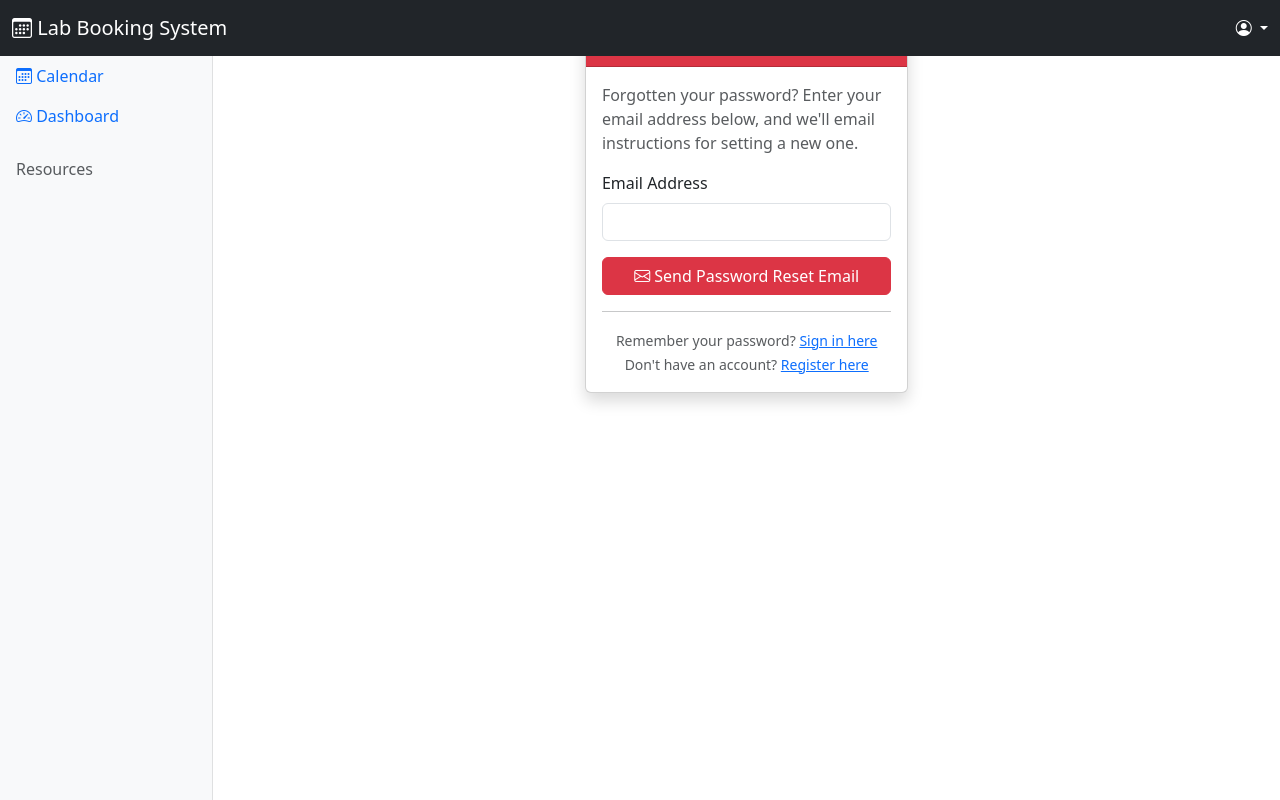
After one commit to ohbotno/aperature-booking, a Django app: page /password-reset/ in a window 1280 px wide. The commit adds this page. Run offline with Django 4.2, Linux system fonts and the light colour scheme; some libraries are stand-ins or nearby versions.

Commit message:
Implement password reset functionality with custom token system and email templates.

```diff
--- a/booking/forms.py
+++ b/booking/forms.py
@@ -1,11 +1,11 @@
 from django import forms
-from django.contrib.auth.forms import UserCreationForm
+from django.contrib.auth.forms import UserCreationForm, PasswordResetForm, SetPasswordForm
 from django.contrib.auth.models import User
 from django.core.mail import send_mail
 from django.template.loader import render_to_string
 from django.utils.html import strip_tags
 from django.conf import settings
-from .models import UserProfile, EmailVerificationToken
+from .models import UserProfile, EmailVerificationToken, PasswordResetToken
 
 
 class UserRegistrationForm(UserCreationForm):
@@ -135,3 +135,75 @@ class UserProfileForm(forms.ModelForm):
             profile.user.save()
             profile.save()
         return profile
+
+
+class CustomPasswordResetForm(PasswordResetForm):
+    """Custom password reset form using our token system."""
+
+    def __init__(self, *args, **kwargs):
+        super().__init__(*args, **kwargs)
+        self.fields['email'].widget.attrs.update({'class': 'form-control'})
+
+    def clean_email(self):
+        email = self.cleaned_data.get('email')
+        if not User.objects.filter(email=email, is_active=True).exists():
+            raise forms.ValidationError("No active account found with this email address.")
+        return email
+
+    def save(self, request=None, **kwargs):
+        """Generate our custom reset token and send email."""
+        email = self.cleaned_data['email']
+        user = User.objects.get(email=email, is_active=True)
+
+        # Clear any existing unused tokens
+        PasswordResetToken.objects.filter(user=user, is_used=False).delete()
+
+        # Create new token
+        token = PasswordResetToken.objects.create(user=user)
+
+        # Send reset email
+        self.send_reset_email(user, token, request)
+
+        return email
+
+    def send_reset_email(self, user, token, request=None):
+        """Send password reset email."""
+        subject = 'Reset your Lab Booking System password'
+
+        # Get domain from request or settings
+        if request:
+            domain = request.get_host()
+        else:
+            domain = getattr(settings, 'SITE_DOMAIN', 'localhost:8000')
+
+        # Render email template
+        html_message = render_to_string('registration/password_reset_email.html', {
+            'user': user,
+            'token': token.token,
+            'domain': domain,
+            'protocol': 'https' if getattr(settings, 'USE_HTTPS', False) else 'http',
+        })
+        plain_message = strip_tags(html_message)
+
+        try:
+            send_mail(
+                subject,
+                plain_message,
+                settings.DEFAULT_FROM_EMAIL,
+                [user.email],
+                html_message=html_message,
+                fail_silently=False,
+            )
+        except Exception as e:
+            import logging
+            logger = logging.getLogger('booking')
+            logger.error(f"Failed to send password reset email to {user.email}: {e}")
+
+
+class CustomSetPasswordForm(SetPasswordForm):
+    """Custom set password form with styling."""
+
+    def __init__(self, *args, **kwargs):
+        super().__init__(*args, **kwargs)
+        self.fields['new_password1'].widget.attrs.update({'class': 'form-control'})
+        self.fields['new_password2'].widget.attrs.update({'class': 'form-control'})
--- a/booking/urls.py
+++ b/booking/urls.py
@@ -35,4 +35,10 @@ urlpatterns = [
     path('profile/', views.profile_view, name='profile'),
     path('verify-email/<uuid:token>/', views.verify_email_view, name='verify_email'),
     path('resend-verification/', views.resend_verification_view, name='resend_verification'),
+
+    # Password reset URLs
+    path('password-reset/', views.CustomPasswordResetView.as_view(), name='password_reset'),
+    path('password-reset-done/', views.password_reset_done_view, name='password_reset_done'),
+    path('reset-password/<uuid:token>/', views.password_reset_confirm_view, name='password_reset_confirm'),
+    path('password-reset-complete/', views.password_reset_complete_view, name='password_reset_complete'),
 ]
--- a/booking/views.py
+++ b/booking/views.py
@@ -17,12 +17,13 @@ from rest_framework.response import Response
 from django.shortcuts import render, redirect, get_object_or_404
 from django.contrib.auth.decorators import login_required
 from django.contrib.auth import login
+from django.contrib.auth.views import PasswordResetView, PasswordResetConfirmView
 from django.contrib import messages
 from django.utils import timezone
 from django.db.models import Q, Count
 from datetime import timedelta
-from .models import UserProfile, Resource, Booking, ApprovalRule, Maintenance, EmailVerificationToken
-from .forms import UserRegistrationForm, UserProfileForm
+from .models import UserProfile, Resource, Booking, ApprovalRule, Maintenance, EmailVerificationToken, PasswordResetToken
+from .forms import UserRegistrationForm, UserProfileForm, CustomPasswordResetForm, CustomSetPasswordForm
 from .serializers import (
     UserProfileSerializer, ResourceSerializer, BookingSerializer,
     ApprovalRuleSerializer, MaintenanceSerializer
@@ -402,6 +403,56 @@ def resend_verification_view(request):
     return render(request, 'registration/resend_verification.html')
 
 
+class CustomPasswordResetView(PasswordResetView):
+    """Custom password reset view using our token system."""
+    form_class = CustomPasswordResetForm
+    template_name = 'registration/password_reset_form.html'
+    success_url = '/password-reset-done/'
+
+    def form_valid(self, form):
+        form.save(request=self.request)
+        return redirect(self.success_url)
+
+
+def password_reset_confirm_view(request, token):
+    """Custom password reset confirmation view."""
+    reset_token = get_object_or_404(PasswordResetToken, token=token)
+
+    if reset_token.is_used:
+        messages.error(request, 'This password reset link has already been used.')
+        return render(request, 'registration/password_reset_confirm.html', {'validlink': False})
+
+    if reset_token.is_expired():
+        messages.error(request, 'This password reset link has expired.')
+        return render(request, 'registration/password_reset_confirm.html', {'validlink': False})
+
+    if request.method == 'POST':
+        form = CustomSetPasswordForm(reset_token.user, request.POST)
+        if form.is_valid():
+            form.save()
+            reset_token.is_used = True
+            reset_token.save()
+            messages.success(request, 'Your password has been set successfully.')
+            return redirect('password_reset_complete')
+    else:
+        form = CustomSetPasswordForm(reset_token.user)
+
+    return render(request, 'registration/password_reset_confirm.html', {
+        'form': form,
+        'validlink': True,
+    })
+
+
+def password_reset_done_view(request):
+    """Password reset done view."""
+    return render(request, 'registration/password_reset_done.html')
+
+
+def password_reset_complete_view(request):
+    """Password reset complete view."""
+    return render(request, 'registration/password_reset_complete.html')
+
+
 @login_required
 def profile_view(request):
     """User profile management view."""
--- a/templates/registration/login.html
+++ b/templates/registration/login.html
@@ -69,6 +69,7 @@
                         <hr>
                         <div class="text-center">
                             <small class="text-muted">
+                                <a href="{% url 'booking:password_reset' %}">Forgot your password?</a><br>
                                 Don't have an account? <a href="{% url 'booking:register' %}">Register here</a><br>
                                 Need to verify your email? <a href="{% url 'booking:resend_verification' %}">Resend verification</a>
                             </small>
--- /dev/null
+++ b/templates/registration/password_reset_form.html
@@ -0,0 +1,65 @@
+{% extends 'booking/base.html' %}
+{% load static %}
+
+{% block title %}Reset Password - Lab Booking System{% endblock %}
+
+{% block content %}
+<div class="row justify-content-center">
+    <div class="col-md-6 col-lg-4">
+        <div class="card shadow">
+            <div class="card-header bg-danger text-white">
+                <h4 class="mb-0">
+                    <i class="bi bi-key"></i> Reset Password
+                </h4>
+            </div>
+            <div class="card-body">
+                {% if messages %}
+                    {% for message in messages %}
+                        <div class="alert alert-{{ message.tags }} alert-dismissible fade show" role="alert">
+                            {{ message }}
+                            <button type="button" class="btn-close" data-bs-dismiss="alert"></button>
+                        </div>
+                    {% endfor %}
+                {% endif %}
+
+                <p class="text-muted">
+                    Forgotten your password? Enter your email address below, and we'll email instructions for setting a new one.
+                </p>
+
+                <form method="post">
+                    {% csrf_token %}
+
+                    {% if form.errors %}
+                        <div class="alert alert-danger">
+                            {% for field, errors in form.errors.items %}
+                                {% for error in errors %}
+                                    <div>{{ error }}</div>
+                                {% endfor %}
+                            {% endfor %}
+                        </div>
+                    {% endif %}
+
+                    <div class="mb-3">
+                        <label for="{{ form.email.id_for_label }}" class="form-label">Email Address</label>
+                        {{ form.email }}
+                    </div>
+
+                    <div class="d-grid">
+                        <button type="submit" class="btn btn-danger">
+                            <i class="bi bi-envelope"></i> Send Password Reset Email
+                        </button>
+                    </div>
+                </form>
+
+                <hr>
+                <div class="text-center">
+                    <small class="text-muted">
+                        Remember your password? <a href="{% url 'login' %}">Sign in here</a><br>
+                        Don't have an account? <a href="{% url 'booking:register' %}">Register here</a>
+                    </small>
+                </div>
+            </div>
+        </div>
+    </div>
+</div>
+{% endblock %}
```
Also changed, not shown: booking/models.py (+18 -0 lines), templates/registration/password_reset_complete.html (added, +44 -0 lines), templates/registration/password_reset_confirm.html (added, +96 -0 lines), templates/registration/password_reset_done.html (added, +47 -0 lines), templates/registration/password_reset_email.html (added, +78 -0 lines).
